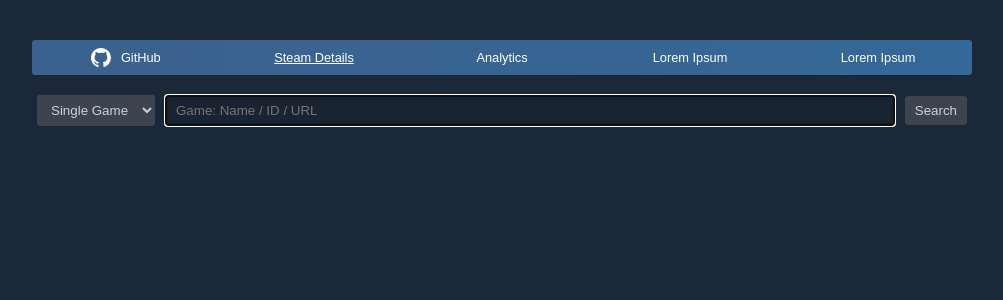
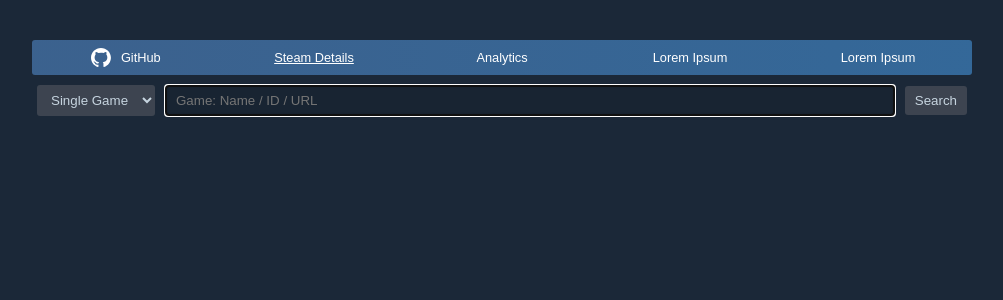
Before and after one commit to dodaucy/steam-details, a FastAPI app: page / in a window 1280 px wide. Shown: the top 300 px of the page, without its empty margins (138-1141 px from the left). Run offline with FastAPI, Linux system fonts and the light colour scheme; parts of the project's set-up code (start-up, migrations or seed data) failed here and were passed over.

Commit message:
Fix margin for nav bar

```diff
--- a/src/static/css/main.css
+++ b/src/static/css/main.css
@@ -43,7 +43,7 @@ button {
 }
 #page-content > * {
     width: 100%;
-    margin: 10px 0px 10px 0px;
+    margin-top: 10px;
 }
 
 
```
